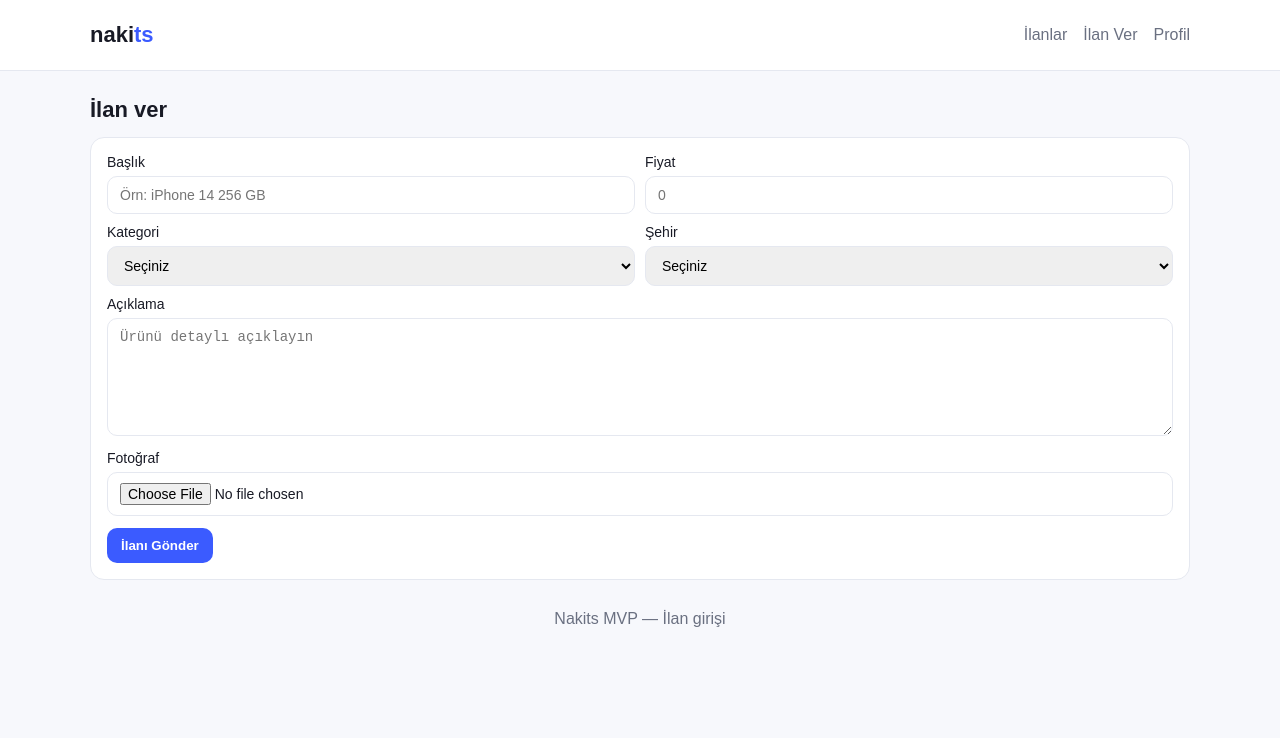
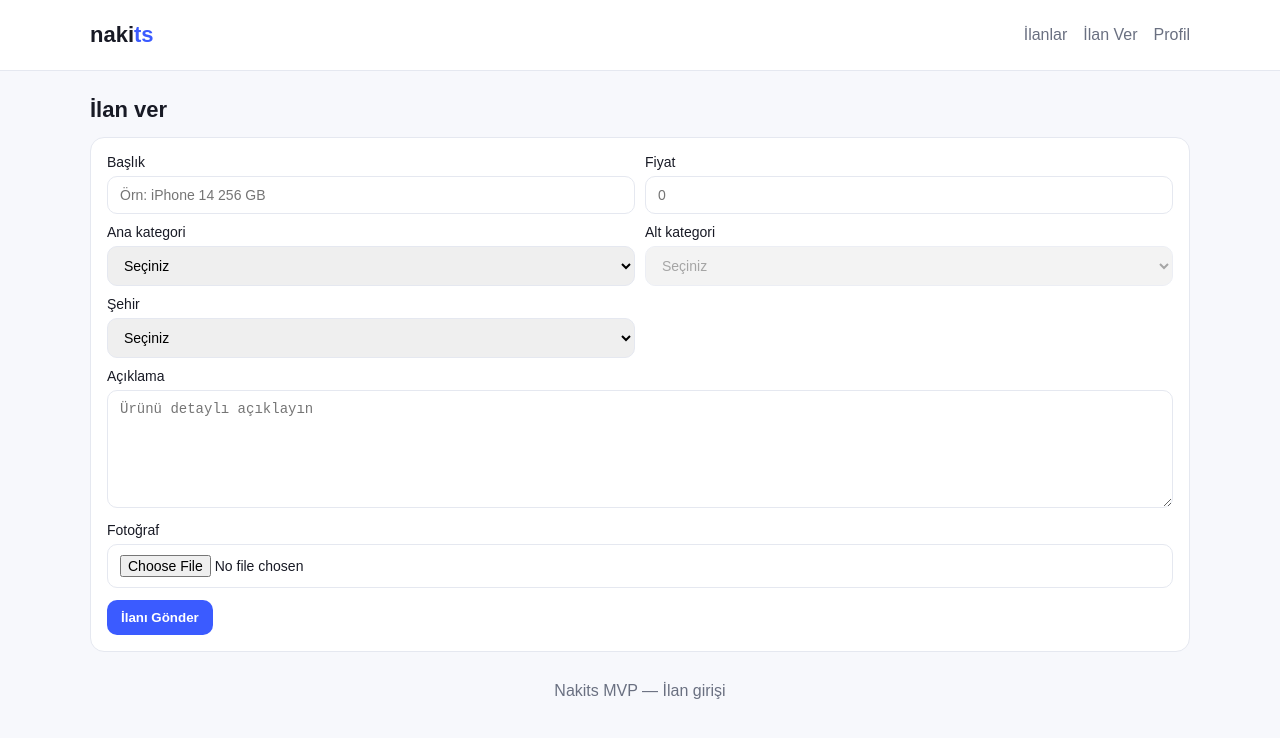
Before and after one commit to OnderGames/nakits-next, a Next.js app: page /add-listing in a window 1280 px wide. Shown: the top 738 px of the page. Built offline with nearby package versions, Linux system fonts and the light colour scheme.

Commit message:
Kategori agaci guncellemesi

```diff
--- a/app/add-listing/page.tsx
+++ b/app/add-listing/page.tsx
@@ -1,10 +1,16 @@
 "use client";
 
 import { ChangeEvent, FormEvent, useEffect, useState } from "react";
+import {
+  CATEGORY_GROUPS,
+  compositeCategoryKey
+} from "@/lib/categories";
 
 export default function AddListingPage() {
   const [notice, setNotice] = useState("");
   const [photoPreview, setPhotoPreview] = useState<string | null>(null);
+  const [groupSlug, setGroupSlug] = useState("");
+  const [detailCategoryKey, setDetailCategoryKey] = useState("");
 
   useEffect(() => {
     return () => {
@@ -27,8 +33,12 @@ export default function AddListingPage() {
       if (prev) URL.revokeObjectURL(prev);
       return null;
     });
+    setGroupSlug("");
+    setDetailCategoryKey("");
     event.currentTarget.reset();
   };
+
+  const selectedGroup = CATEGORY_GROUPS.find((g) => g.slug === groupSlug);
 
   return (
     <main className="container">
@@ -48,15 +58,48 @@ export default function AddListingPage() {
 
           <div className="row" style={{ marginTop: 10 }}>
             <div>
-              <label>Kategori</label>
-              <select required>
+              <label>Ana kategori</label>
+              <select
+                required
+                value={groupSlug}
+                onChange={(event) => {
+                  setGroupSlug(event.target.value);
+                  setDetailCategoryKey("");
+                }}
+              >
                 <option value="">Seçiniz</option>
-                <option>Elektronik</option>
-                <option>Ev ve Yaşam</option>
-                <option>Moda</option>
-                <option>Vasıta</option>
+                {CATEGORY_GROUPS.map((group) => (
+                  <option key={group.slug} value={group.slug}>
+                    {group.emoji} {group.name}
+                  </option>
+                ))}
               </select>
             </div>
+            <div>
+              <label>Alt kategori</label>
+              <select
+                required
+                disabled={!groupSlug}
+                value={detailCategoryKey}
+                onChange={(event) => setDetailCategoryKey(event.target.value)}
+              >
+                <option value="">Seçiniz</option>
+                {(selectedGroup?.subs ?? []).map((sub) => (
+                  <option
+                    key={sub.slug}
+                    value={compositeCategoryKey(
+                      selectedGroup!.slug,
+                      sub.slug
+                    )}
+                  >
+                    {sub.name}
+                  </option>
+                ))}
+              </select>
+            </div>
+          </div>
+
+          <div className="row" style={{ marginTop: 10 }}>
             <div>
               <label>Şehir</label>
               <select required>
--- a/app/listings/[id]/page.tsx
+++ b/app/listings/[id]/page.tsx
@@ -1,5 +1,6 @@
 import Image from "next/image";
 import { notFound } from "next/navigation";
+import { formatCategoryDisplay } from "@/lib/categories";
 import { formatPrice, listings } from "@/lib/mock-data";
 
 type Props = {
@@ -22,9 +23,8 @@ export default async function ListingDetailPage({ params }: Props) {
           <Image src={listing.image} alt={listing.title} width={900} height={500} />
           <h2>{listing.title}</h2>
           <p className="price">{formatPrice(listing.price)}</p>
-          <p>
-            {listing.city} - {listing.category}
-          </p>
+          <p>{listing.city}</p>
+          <p className="meta">{formatCategoryDisplay(listing.categoryKey)}</p>
           <p className="meta">İlan tarihi: {listing.createdAt}</p>
           <p className="meta">Satıcı: {listing.seller}</p>
         </div>
--- a/components/ListingCard.tsx
+++ b/components/ListingCard.tsx
@@ -1,5 +1,6 @@
 import Image from "next/image";
 import Link from "next/link";
+import { formatListingCategoryLineCity } from "@/lib/categories";
 import { formatPrice } from "@/lib/mock-data";
 import type { Listing } from "@/lib/types";
 
@@ -16,7 +17,7 @@ export default function ListingCard({ listing }: Props) {
           <h3>{listing.title}</h3>
           <p className="price">{formatPrice(listing.price)}</p>
           <p className="meta">
-            {listing.city} - {listing.category}
+            {formatListingCategoryLineCity(listing.city, listing.categoryKey)}
           </p>
           <p className="meta">{listing.createdAt}</p>
         </div>
--- /dev/null
+++ b/lib/categories.ts
@@ -0,0 +1,173 @@
+export type SubcategoryDef = {
+  slug: string;
+  name: string;
+};
+
+export type CategoryGroupDef = {
+  slug: string;
+  emoji: string;
+  name: string;
+  subs: SubcategoryDef[];
+};
+
+export const CATEGORY_GROUPS: CategoryGroupDef[] = [
+  {
+    slug: "tasitlar",
+    emoji: "🚗",
+    name: "Taşıtlar",
+    subs: [
+      { slug: "otomobil", name: "Otomobil" },
+      { slug: "motosiklet", name: "Motosiklet" },
+      { slug: "bisiklet", name: "Bisiklet" },
+      {
+        slug: "ticari-araclar",
+        name: "Ticari araçlar (kamyon, minibüs, otobüs)"
+      },
+      {
+        slug: "deniz-tasitlari",
+        name: "Deniz taşıtları (tekne, yat)"
+      }
+    ]
+  },
+  {
+    slug: "gayrimenkul",
+    emoji: "🏠",
+    name: "Gayrimenkul",
+    subs: [
+      { slug: "ev", name: "Ev" },
+      { slug: "arsa", name: "Arsa" },
+      { slug: "daire", name: "Daire" },
+      { slug: "villa", name: "Villa" },
+      { slug: "isyeri-ofis", name: "İş yeri / Ofis" },
+      { slug: "depo-garaj", name: "Depo / Garaj" }
+    ]
+  },
+  {
+    slug: "elektronik",
+    emoji: "📱",
+    name: "Elektronik",
+    subs: [
+      { slug: "telefon", name: "Telefon" },
+      { slug: "bilgisayar-tablet", name: "Bilgisayar / Tablet" },
+      { slug: "televizyon", name: "Televizyon" },
+      { slug: "beyaz-esya", name: "Beyaz eşya" },
+      { slug: "ses-hoparlor", name: "Ses sistemleri / Hoparlör" }
+    ]
+  },
+  {
+    slug: "moda-kisisel",
+    emoji: "👕",
+    name: "Moda & Kişisel",
+    subs: [
+      { slug: "giyim", name: "Giyim" },
+      { slug: "ayakkabi", name: "Ayakkabı" },
+      { slug: "canta-aksesuar", name: "Çanta & Aksesuar" },
+      { slug: "saat-taki", name: "Saat & Takı" }
+    ]
+  },
+  {
+    slug: "ev-yasam",
+    emoji: "🧸",
+    name: "Ev & Yaşam",
+    subs: [
+      { slug: "mobilya", name: "Mobilya" },
+      { slug: "ev-dekorasyonu", name: "Ev dekorasyonu" },
+      { slug: "mutfak-esyalari", name: "Mutfak eşyaları" },
+      {
+        slug: "bahce-balkon",
+        name: "Bahçe & Balkon ürünleri"
+      }
+    ]
+  },
+  {
+    slug: "hobi-eglence",
+    emoji: "🎮",
+    name: "Hobi & Eğlence",
+    subs: [
+      {
+        slug: "oyun-konsolu-oyunlar",
+        name: "Oyun konsolu & oyunlar"
+      },
+      { slug: "spor-malzemeleri", name: "Spor malzemeleri" },
+      { slug: "muzik-aletleri", name: "Müzik aletleri" },
+      { slug: "koleksiyon-urunleri", name: "Koleksiyon ürünleri" }
+    ]
+  },
+  {
+    slug: "hayvanlar",
+    emoji: "🐾",
+    name: "Hayvanlar",
+    subs: [
+      { slug: "evcil-hayvanlar", name: "Evcil hayvanlar" },
+      { slug: "hayvan-aksesuarlari", name: "Hayvan aksesuarları" },
+      { slug: "mama-bakim-urunleri", name: "Mama & bakım ürünleri" }
+    ]
+  },
+  {
+    slug: "is-sanayi",
+    emoji: "🛠️",
+    name: "İş & Sanayi",
+    subs: [
+      { slug: "tarim-makineleri", name: "Tarım makineleri" },
+      { slug: "insaat-ekipmanlari", name: "İnşaat ekipmanları" },
+      { slug: "el-aletleri", name: "El aletleri" },
+      { slug: "ofis-malzemeleri", name: "Ofis malzemeleri" }
+    ]
+  }
+];
+
+export type ParsedCategorySlug = {
+  group: CategoryGroupDef;
+  sub: SubcategoryDef;
+};
+
+/** Uygulama içi bileşik anahtar: "elektronik.telefon" */
+export function compositeCategoryKey(groupSlug: string, subSlug: string): string {
+  return `${groupSlug}.${subSlug}`;
+}
+
+export function parseCategoryKey(key: string): ParsedCategorySlug | null {
+  const dot = key.indexOf(".");
+  if (dot < 1) return null;
+  const groupSlug = key.slice(0, dot);
+  const subSlug = key.slice(dot + 1);
+  const group = CATEGORY_GROUPS.find((g) => g.slug === groupSlug);
+  if (!group) return null;
+  const sub = group.subs.find((s) => s.slug === subSlug);
+  if (!sub) return null;
+  return { group, sub };
+}
+
+/** Kart / detayda gösterilecek satır örn: "📱 Elektronik › Telefon" */
+export function formatCategoryDisplay(key: string): string {
+  const parsed = parseCategoryKey(key);
+  if (!parsed) return key;
+  return `${parsed.group.emoji} ${parsed.group.name} › ${parsed.sub.name}`;
+}
+
+/** Kartta kısa: "İstanbul › Taşıtlar › Otomobil" stili şehir + kategori özeti */
+export function formatListingCategoryLineCity(city: string, categoryKey: string): string {
+  const parsed = parseCategoryKey(categoryKey);
+  if (!parsed) return `${city} · ${categoryKey}`;
+  return `${city} · ${parsed.group.name} › ${parsed.sub.name}`;
+}
+
+export function sqlCategorySlugFromKey(categoryKey: string): string {
+  const dot = categoryKey.indexOf(".");
+  if (dot < 1) return categoryKey;
+  return `${categoryKey.slice(0, dot)}_${categoryKey.slice(dot + 1)}`;
+}
+
+export function sqlCategorySlugToKey(sqlSlug: string): string | null {
+  const ordered = [...CATEGORY_GROUPS].sort(
+    (a, b) => b.slug.length - a.slug.length
+  );
+  for (const group of ordered) {
+    const prefix = `${group.slug}_`;
+    if (!sqlSlug.startsWith(prefix)) continue;
+    const subSlug = sqlSlug.slice(prefix.length);
+    const sub = group.subs.find((s) => s.slug === subSlug);
+    if (sub) return compositeCategoryKey(group.slug, sub.slug);
+  }
+  return null;
+}
--- a/lib/types.ts
+++ b/lib/types.ts
@@ -1,7 +1,8 @@
 export type Listing = {
   id: string;
   title: string;
-  category: string;
+  /** Bileşik kategori anahtarı, örn. "elektronik.telefon" */
+  categoryKey: string;
   city: string;
   price: number;
   image: string;
```
Also changed, not shown: app/listings/page.tsx (+17 -5 lines), lib/mock-data.ts (+4 -4 lines), 1 other file (tests, documents, lock files or other folders).
